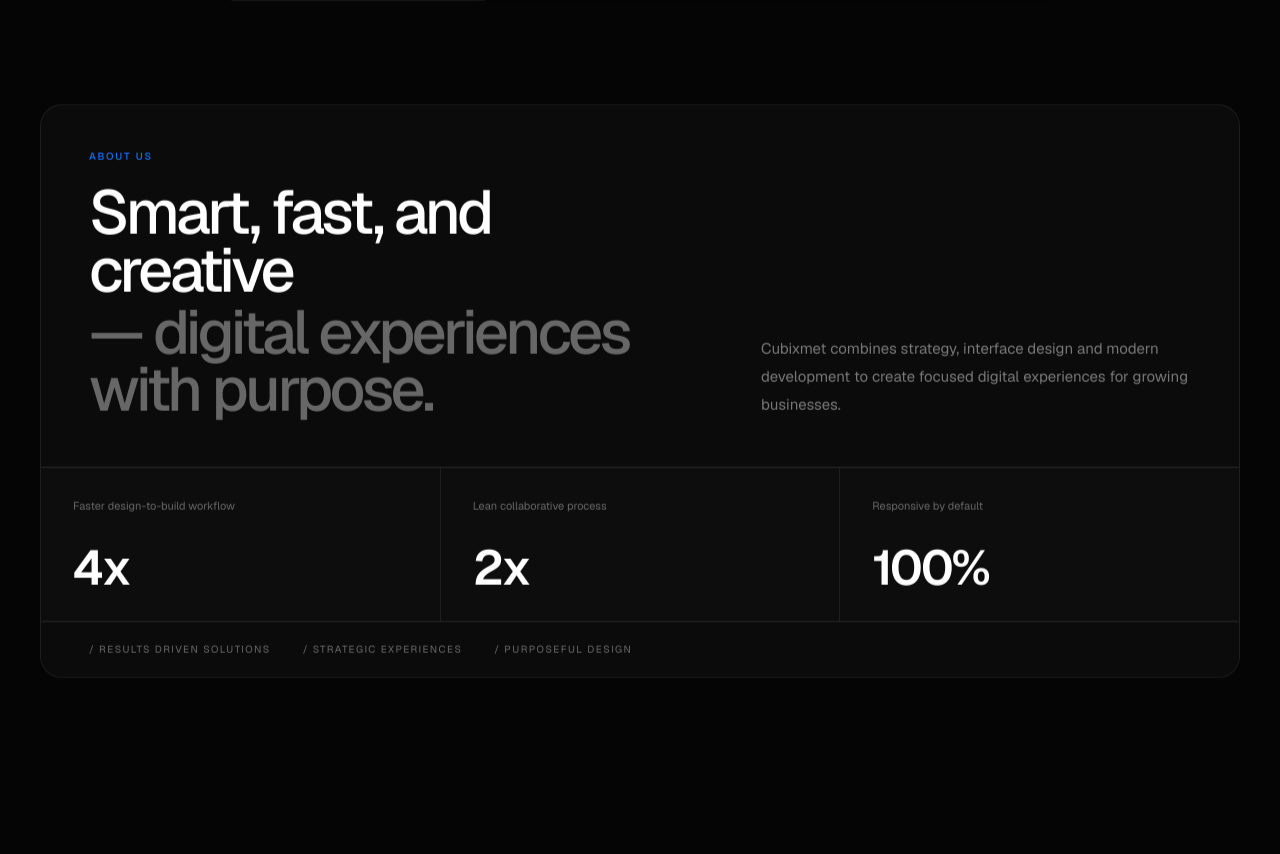
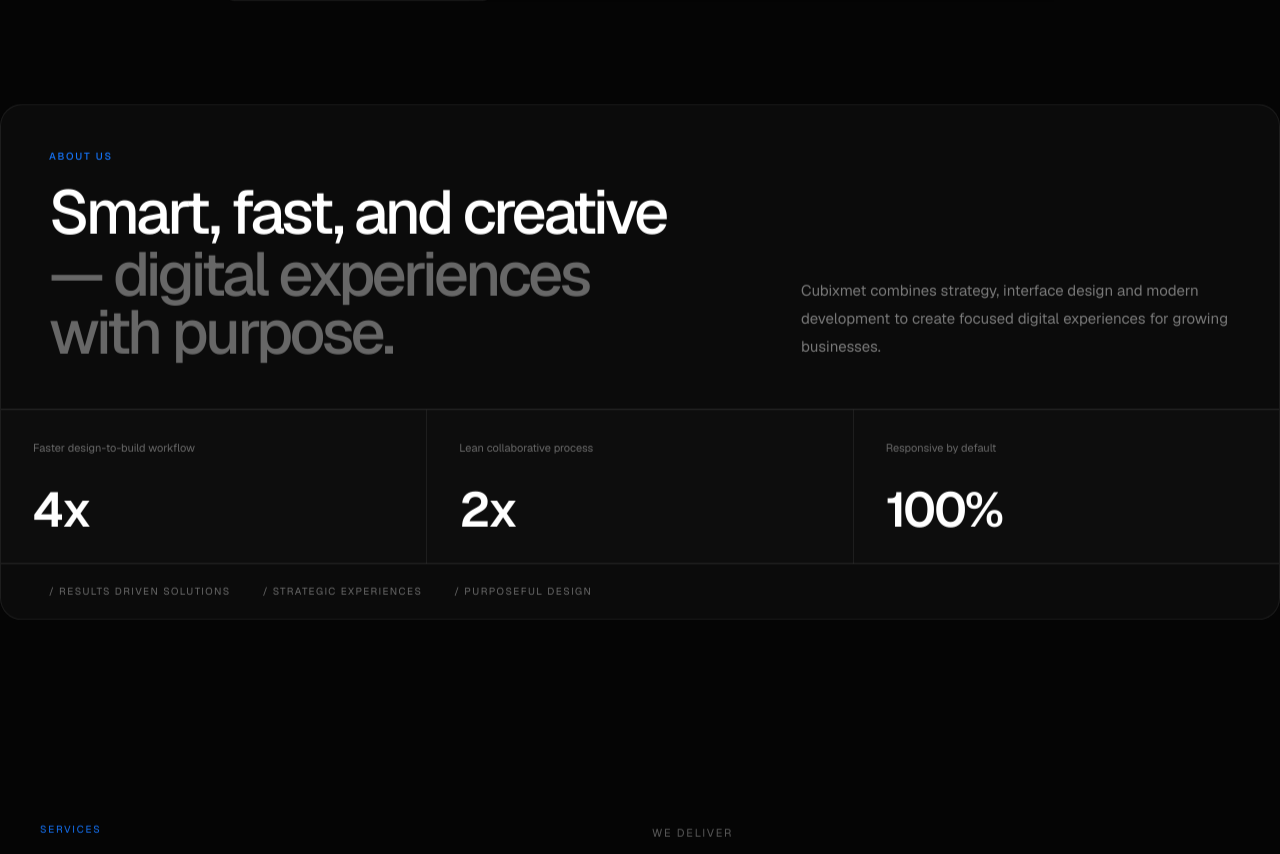
Before and after one commit to amnas-cubixmet/cubixmet, a Next.js app: page / in a window 1280 px wide. Shown: the part 824-1678 px from the top of the page. Built offline with nearby package versions, Linux system fonts and the light colour scheme; grey boxes are pictures that could not be loaded.

Commit message:
Set about section to dedicated 90 percent wrapper

```diff
--- a/components/home/HomeSections.tsx
+++ b/components/home/HomeSections.tsx
@@ -38,7 +38,7 @@ function useReveal() {
 function AboutSection() {
   return (
     <section id="about" className="section-space">
-      <div data-reveal className="reveal site-wrapper">
+      <div data-reveal className="reveal about-wrapper">
         <div className="overflow-hidden rounded-[22px] border border-white/8 bg-[#0b0b0b]">
           <div className="grid gap-10 px-5 pb-8 pt-7 md:px-10 md:pb-10 md:pt-9 lg:grid-cols-[1.12fr_.88fr] lg:gap-16 xl:px-12 xl:pb-12 xl:pt-11">
             <div>
```
